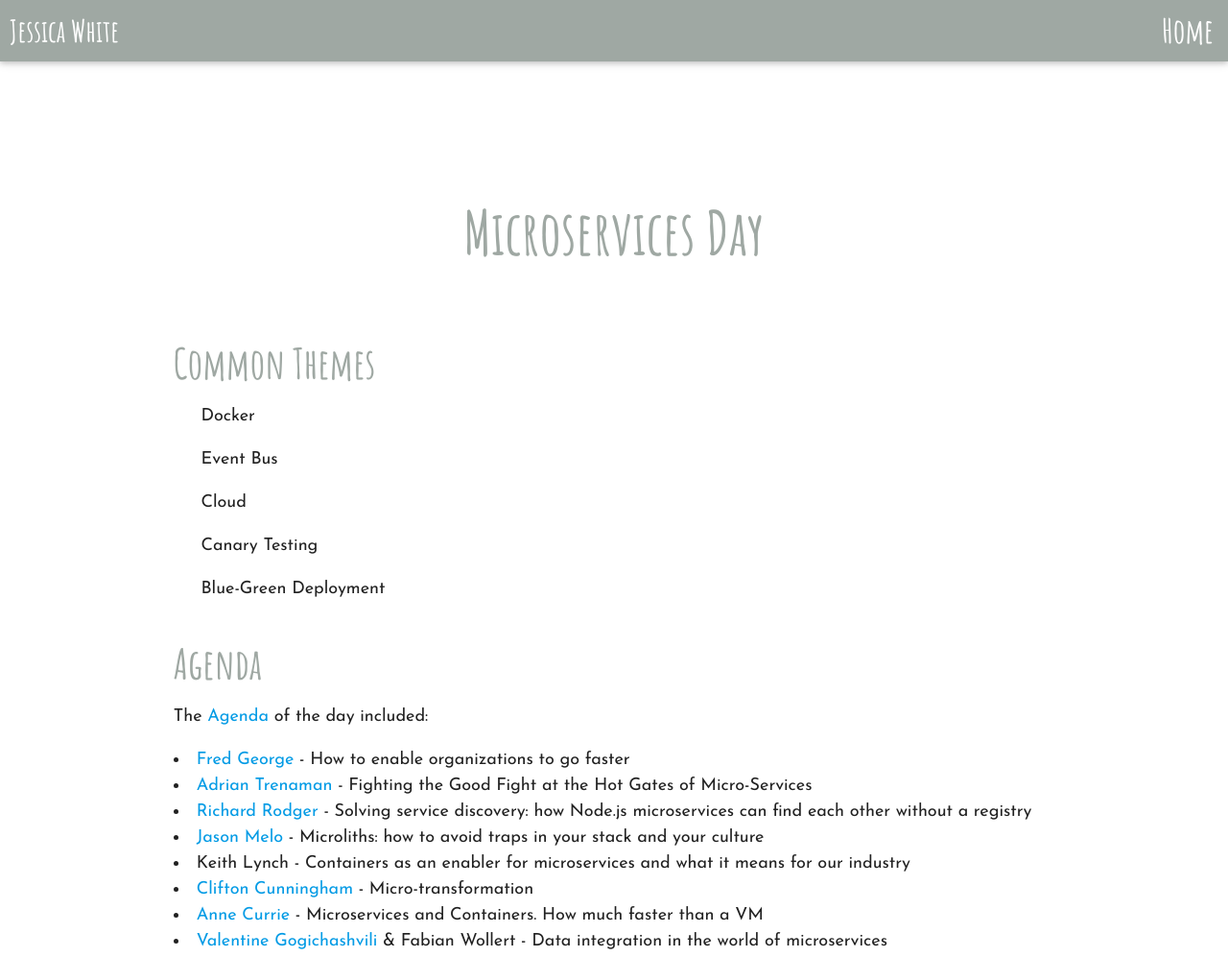
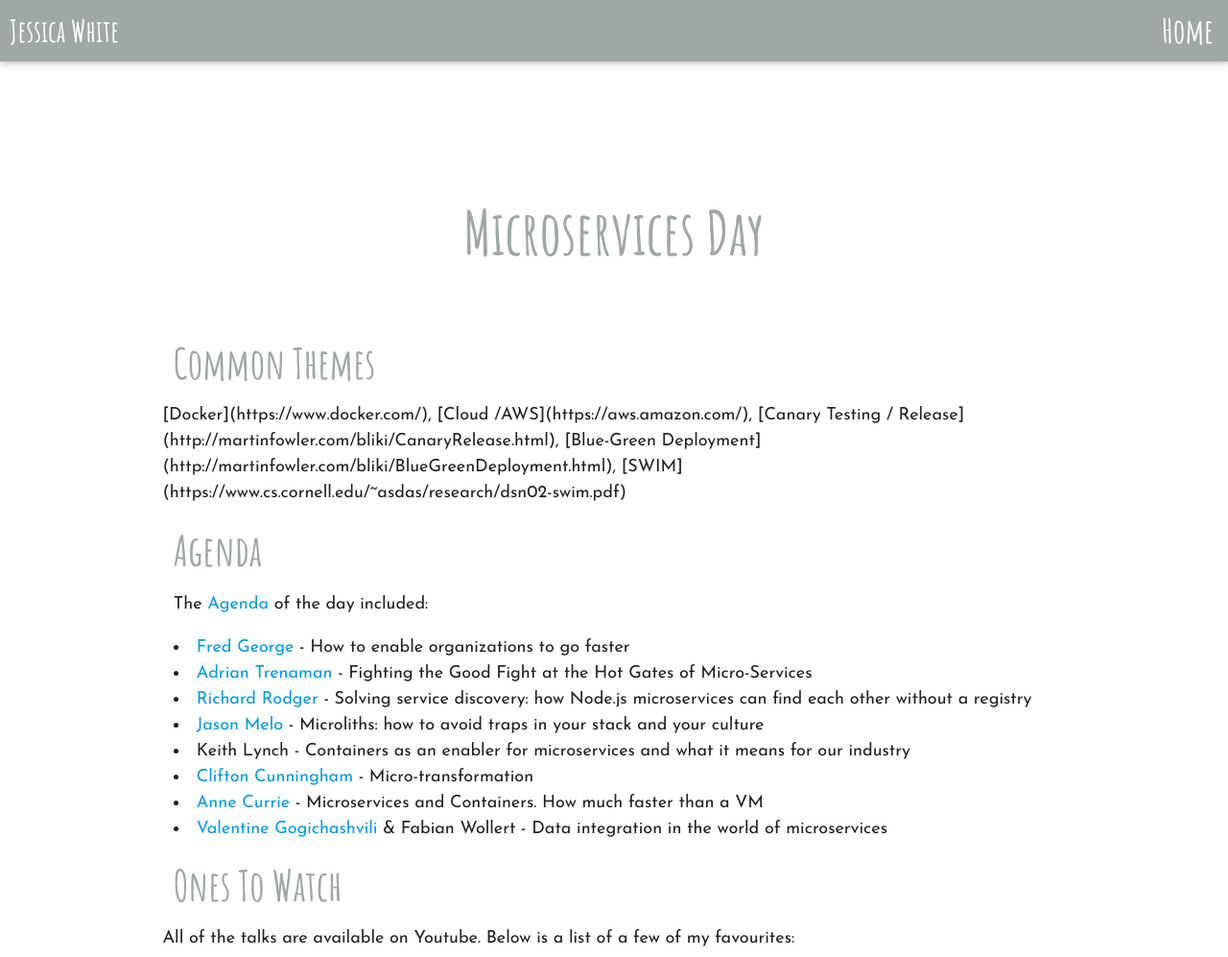
Before and after one commit to wordshaker/PersonalWebsite_3rd, a plain HTML site: page 2016/Microservices Day 16.html in a window 1280 px wide. Shown: the top 997 px of the page at 96% size. Drawn offline with nearby package versions, Linux system fonts and the light colour scheme.

Commit message:
Refactor Common Themes

```diff
--- a/2016/Microservices Day 16.html
+++ b/2016/Microservices Day 16.html
@@ -33,11 +33,8 @@
                 </div>
                 <div class="row">
                     <div class="blogpara">
-                       <ol> Docker </ol>
-                       <ol> Event Bus </ol>
-                       <ol> Cloud </ol>
-                       <ol> Canary Testing </ol>
-                       <ol> Blue-Green Deployment </ol>
+                        [Docker](https://www.docker.com/), [Cloud /AWS](https://aws.amazon.com/), [Canary Testing / Release](http://martinfowler.com/bliki/CanaryRelease.html),
+                        [Blue-Green Deployment](http://martinfowler.com/bliki/BlueGreenDeployment.html), [SWIM](https://www.cs.cornell.edu/~asdas/research/dsn02-swim.pdf)
                    </div>
                 </div>
 
```
